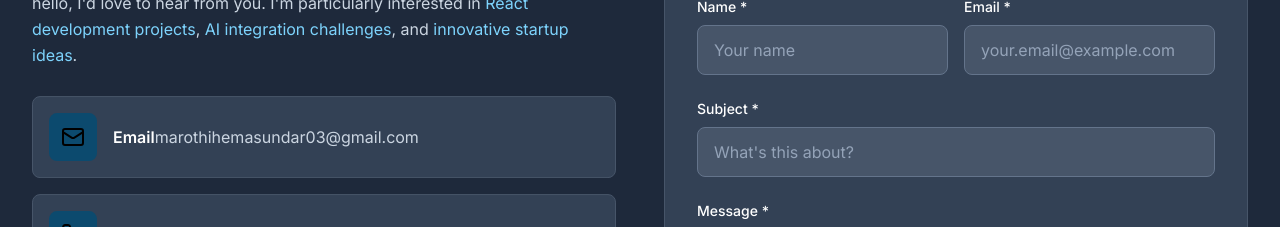
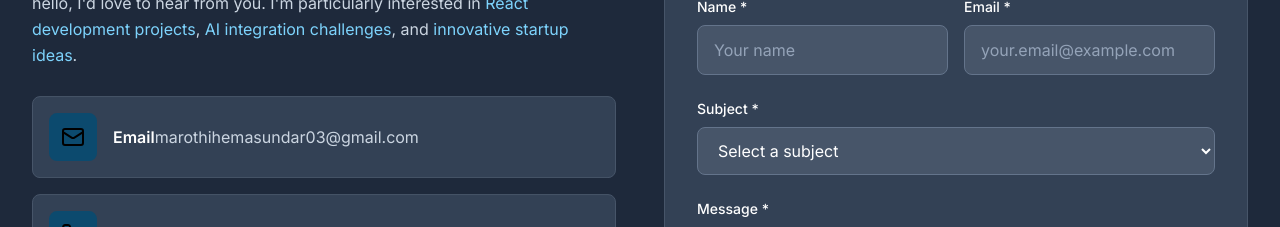
Before and after one commit to Hemasundar2006/Hemasundar-Maroti-Portfolio, a React (Vite) app: page / in a window 1280 px wide. Shown: the part 5580-5807 px from the top of the page. Built offline with nearby package versions, Linux system fonts and the light colour scheme.

Commit message:
Enhance Contact component to handle form submission asynchronously, including error handling and success alerts. Reset form data upon successful submission.

```diff
--- a/src/components/Contact.jsx
+++ b/src/components/Contact.jsx
@@ -17,17 +17,23 @@ const Contact = () => {
     })
   }
 
-  const handleSubmit = (e) => {
+  const handleSubmit = async (e) => {
     e.preventDefault()
-    // Handle form submission here
-    console.log('Form submitted:', formData)
-    // Reset form
-    setFormData({
-      name: '',
-      email: '',
-      subject: '',
-      message: ''
-    })
+    try {
+      const res = await fetch('https://hemasundar-maroti-portfolio-backend.onrender.com/api/contact', {
+        method: 'POST',
+        headers: { 'Content-Type': 'application/json' },
+        body: JSON.stringify(formData)
+      })
+      const data = await res.json()
+      if (!res.ok || !data.ok) throw new Error(data.error || 'Failed to send')
+      // success
+      alert('Message sent successfully!')
+      setFormData({ name: '', email: '', subject: '', message: '' })
+    } catch (err) {
+      console.error(err)
+      alert('Failed to send message. Please try again later.')
+    }
   }
 
   const contactInfo = [
@@ -194,16 +200,20 @@ const Contact = () => {
                   <label htmlFor="subject" className="block text-sm font-medium text-white mb-2 text-highlight">
                     Subject *
                   </label>
-                  <input
-                    type="text"
+                  <select
                     id="subject"
                     name="subject"
                     value={formData.subject}
                     onChange={handleChange}
                     required
-                    className="w-full px-4 py-3 border border-dark-500 bg-dark-600 text-white rounded-lg focus:ring-2 focus:ring-primary-500 focus:border-transparent transition-all duration-200 placeholder-dark-400"
-                    placeholder="What's this about?"
-                  />
+                    className="w-full px-4 py-3 border border-dark-500 bg-dark-600 text-white rounded-lg focus:ring-2 focus:ring-primary-500 focus:border-transparent transition-all duration-200"
+                  >
+                    <option value="" disabled>Select a subject</option>
+                    <option value="Freelancing Projects">Freelancing Projects</option>
+                    <option value="Startup ideas">Startup ideas</option>
+                    <option value="collabrations">collabrations</option>
+                    <option value="gudence">gudence</option>
+                  </select>
                 </div>
 
                 <div>
```
